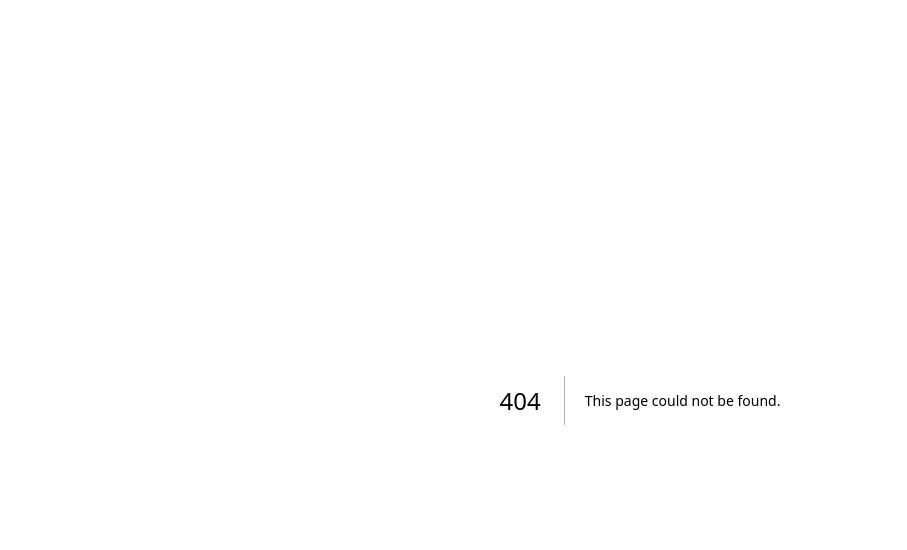
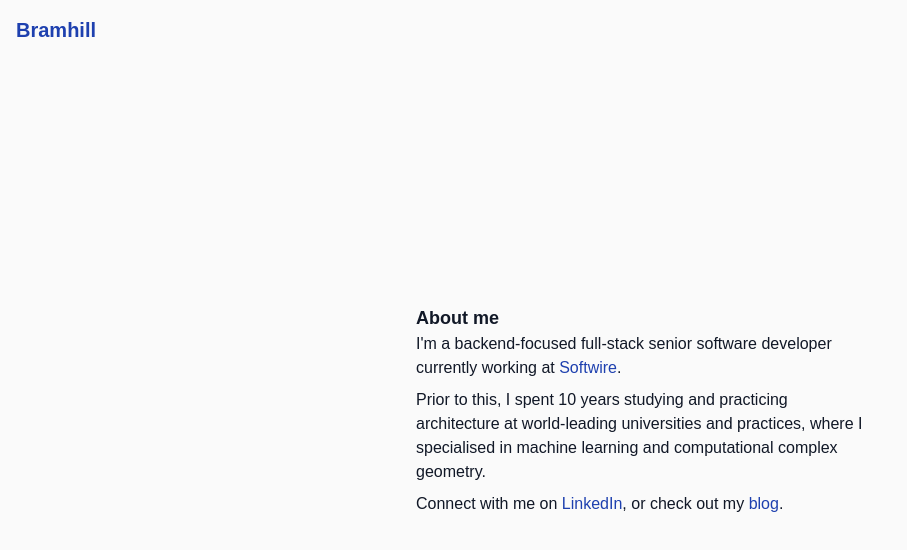
Before and after one commit to AlexBramhill/alexbramhill.github.io, a Next.js app: page /about in a window 1280 px wide. Before the commit this address had no page. Shown: the top 550 px of the page, without its empty margins (0-907 px from the left). Built offline with nearby package versions, Linux system fonts and the light colour scheme.

Commit message:
feat: add about page, refactor links

```diff
--- /dev/null
+++ b/src/app/(main)/about/page.tsx
@@ -0,0 +1,29 @@
+import { TextLink } from "@/components/text-link";
+import { isExternal } from "util/types";
+
+export default function TestPage() {
+  return (
+    <div className="max-w-md mx-auto">
+      <h1 className="text-lg font-bold">About me</h1>
+      I'm a backend-focused full-stack senior software developer currently
+      working at{" "}
+      <TextLink href="https://www.softwire.com/" options={{ isExternal: true }}>
+        Softwire
+      </TextLink>
+      .
+      <p />
+      Prior to this, I spent 10 years studying and practicing architecture at
+      world-leading universities and practices, where I specialised in machine
+      learning and computational complex geometry.
+      <p />
+      Connect with me on{" "}
+      <TextLink
+        href="https://www.linkedin.com/in/bramhill/"
+        options={{ isExternal: true }}
+      >
+        LinkedIn
+      </TextLink>
+      , or check out my <TextLink href="/blog">blog</TextLink>.
+    </div>
+  );
+}
--- /dev/null
+++ b/src/app/(main)/layout.tsx
@@ -0,0 +1,16 @@
+import { Footer } from "@/components/footer";
+import { Header } from "@/components/header";
+
+export default function TestLayout({
+  children,
+}: Readonly<{
+  children: React.ReactNode;
+}>) {
+  return (
+    <div className="grid grid-rows-[auto,1fr,auto] min-h-dvh ">
+      <Header />
+      <main className="grid place-items-center px-5 sm:px-10">{children}</main>
+      <Footer />
+    </div>
+  );
+}
--- /dev/null
+++ b/src/components/footer.tsx
@@ -0,0 +1,6 @@
+export const Footer = () => (
+  <footer className="p-2 text-center">
+    <hr className="w-sm bg-subtle max-w-xs mx-auto" />
+    <span className="text-subtle text-xs p-2"></span>
+  </footer>
+);
--- /dev/null
+++ b/src/components/header.tsx
@@ -0,0 +1,13 @@
+import Link from "next/link";
+import { NavLink } from "./nav-link";
+
+export const Header = () => (
+  <header className="p-2 grid">
+    <h1 className="text-spot text-xl font-bold p-2">
+      <NavLink href={"/"} options={{ classNameOverrides: "font-bold" }}>
+        Bramhill
+      </NavLink>
+    </h1>
+    <hr className="w-auto bg-subtle  mx-auto" />
+  </header>
+);
--- /dev/null
+++ b/src/components/nav-link.tsx
@@ -0,0 +1,26 @@
+import { Url } from "next/dist/shared/lib/router/router";
+import { TextLink, TextLinkOptions, TextLinkProps } from "./text-link";
+import { twMerge } from "tailwind-merge";
+
+export const NavLink = ({
+  href,
+  options: optionsOverrides = {},
+  children,
+}: Readonly<TextLinkProps>) => {
+  const { classNameOverrides, ...restOptionsOverrides } = optionsOverrides;
+
+  const defaultClassName = "font-medium";
+
+  const options: Partial<TextLinkOptions> = {
+    classNameOverrides: twMerge(defaultClassName, classNameOverrides),
+    linkColour: "foreground",
+    linkColourHover: "spot",
+    ...restOptionsOverrides,
+  };
+
+  return (
+    <TextLink href={href} options={options}>
+      {children}
+    </TextLink>
+  );
+};
```
Also changed, not shown: src/app/(main)/blog/page.tsx (added).
